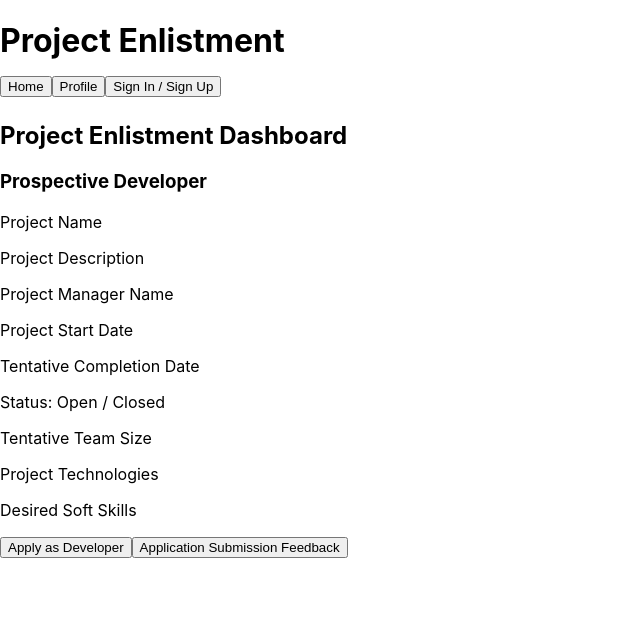
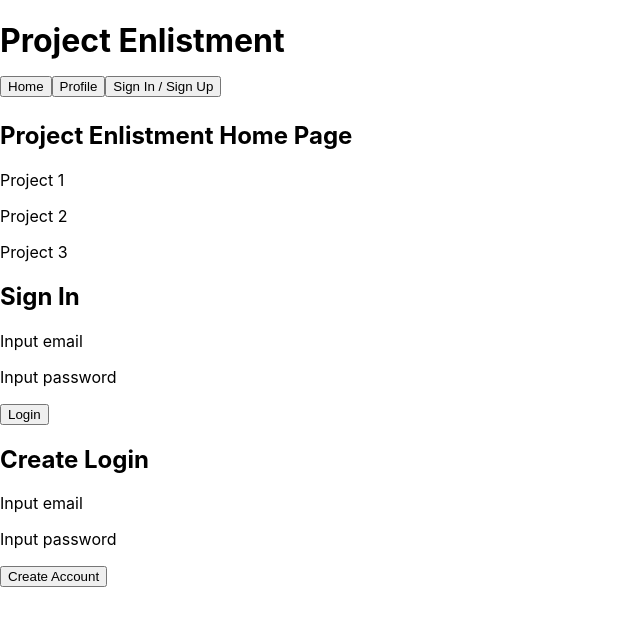
Before and after one commit to bdcii/Project-Enlistment, a React (Create React App) app in the folder client/: page / in a window 1280 px wide. Shown: the top 626 px of the page, without its empty margins (0-640 px from the left). Built offline with nearby package versions, Linux system fonts and the light colour scheme.

Commit message:
Add Signin and Developer page code and routes

```diff
--- a/client/src/App.js
+++ b/client/src/App.js
@@ -3,6 +3,8 @@ import './App.css';
 import { BrowserRouter as Router, Route } from "react-router-dom";
 import NavTabs from "./components/NavTabs/NavTabs.js";
 import Home from "./pages/Home/Home.js";
+import Signin from "./pages/Signin/Signin.js";
+import Developer from "./pages/Developer/Developer.js";
 
 function App() {
     return (
@@ -13,6 +15,8 @@ function App() {
 
 
                 <Route exact path="/" component={Home} />
+                <Route exact path="/" component={Signin} />
+                <Route exact path="/developer" component={Developer} />
 
             </Router>
         </>
--- a/client/src/pages/Developer/Developer.js
+++ b/client/src/pages/Developer/Developer.js
@@ -1,3 +1,25 @@
 import React from "react";
 
+function Developer() {
+    return (
+        <>
+            <h2>Project Enlistment Dashboard</h2>
+            <h3>Prospective Developer</h3>
+            <p>Project Name</p>
+            <p>Project Description</p>
+            <p>Project Manager Name</p>
+            <p>Project Start Date</p>
+            <p>Tentative Completion Date</p>
+            <p>Status: Open / Closed</p>
+            <p>Tentative Team Size</p>
+            <p>Project Technologies</p>
+            <p>Desired Soft Skills</p>
+
+            <button>Apply as Developer</button>
+            <button>Application Submission Feedback</button>
+
+        </>
+    )
+}
+
 export default Developer;
--- a/client/src/pages/Home/Home.js
+++ b/client/src/pages/Home/Home.js
@@ -3,20 +3,11 @@ import React from "react";
 function Home() {
     return (
         <>
-            <h2>Project Enlistment Dashboard</h2>
-            <h3>Prospective Developer</h3>
-            <p>Project Name</p>
-            <p>Project Description</p>
-            <p>Project Manager Name</p>
-            <p>Project Start Date</p>
-            <p>Tentative Completion Date</p>
-            <p>Status: Open / Closed</p>
-            <p>Tentative Team Size</p>
-            <p>Project Technologies</p>
-            <p>Desired Soft Skills</p>
+            <h2>Project Enlistment Home Page</h2>
 
-            <button>Apply as Developer</button>
-            <button>Application Submission Feedback</button>
+            <p>Project 1</p>
+            <p>Project 2</p>
+            <p>Project 3</p>
 
         </>
     )
--- a/client/src/pages/Signin/Signin.js
+++ b/client/src/pages/Signin/Signin.js
@@ -1,3 +1,19 @@
 import React from "react";
 
+function Signin() {
+    return (
+        <>
+            <h2>Sign In</h2>
+            <p>Input email</p>
+            <p>Input password</p>
+            <button>Login</button>
+            <br />
+            <h2>Create Login</h2>
+            <p>Input email</p>
+            <p>Input password</p>
+            <button>Create Account</button>
+        </>
+    )
+}
+
 export default Signin;
```
